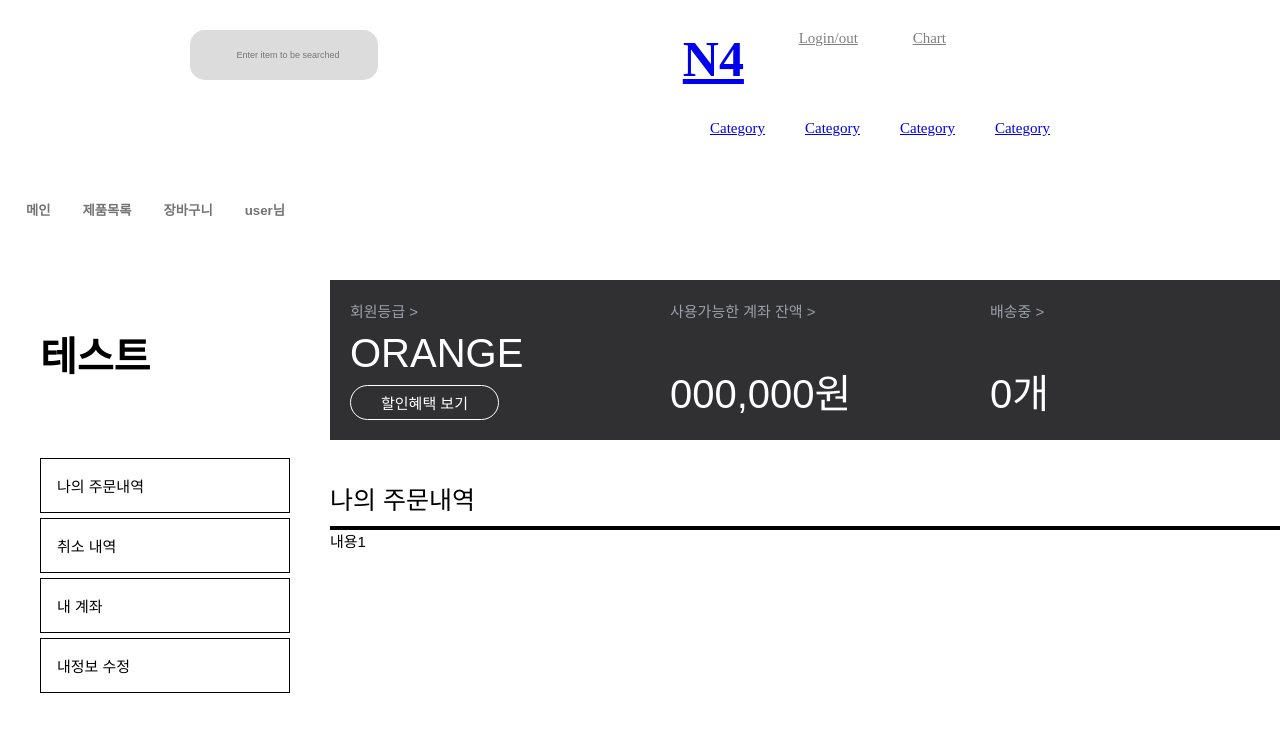
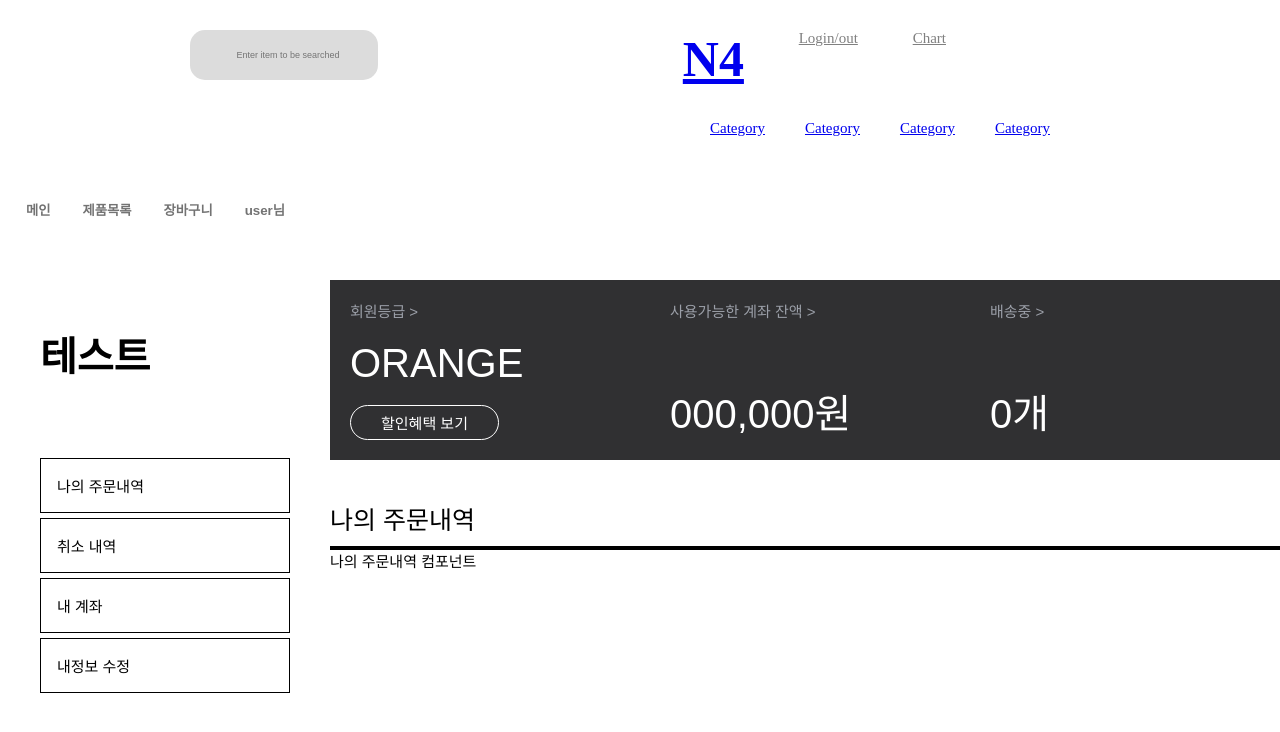
Before and after one commit to shopping-mall-Frontend/team-project, a React (Create React App) app: page /user in a window 1280 px wide. Shown: the top 732 px of the page. Built offline with nearby package versions, Linux system fonts and the light colour scheme; no server answers.

Commit message:
feat: 마이페이지 컴포넌트들 생성, 탭버튼으로 연결

```diff
--- a/package.json
+++ b/package.json
@@ -7,9 +7,11 @@
     "@testing-library/react": "^13.4.0",
     "@testing-library/user-event": "^13.5.0",
     "axios": "^1.2.1",
+    "bootstrap": "^5.2.3",
     "env-cmd": "^10.1.0",
     "http-proxy-middleware": "^2.0.6",
     "react": "^18.2.0",
+    "react-bootstrap": "^2.7.0",
     "react-dom": "^18.2.0",
     "react-hook-form": "^7.40.0",
     "react-router-dom": "^6.6.0",
--- /dev/null
+++ b/src/components/Mypage/Account.js
@@ -0,0 +1,10 @@
+import React from 'react';
+import styled from 'styled-components';
+
+const Account = () => {
+  return <Container>내 계좌 컴포넌트</Container>;
+};
+
+const Container = styled.div``;
+
+export default Account;
--- /dev/null
+++ b/src/components/Mypage/CancleHistory.js
@@ -0,0 +1,10 @@
+import React from 'react';
+import styled from 'styled-components';
+
+const CancleHistory = () => {
+  return <Container>취소내역 컴포넌트</Container>;
+};
+
+const Container = styled.div``;
+
+export default CancleHistory;
--- /dev/null
+++ b/src/components/Mypage/EditMemberInfo.js
@@ -0,0 +1,10 @@
+import React from 'react';
+import styled from 'styled-components';
+
+const EditMemberInfo = () => {
+  return <Container>내정보 수정 컴포넌트</Container>;
+};
+
+const Container = styled.div``;
+
+export default EditMemberInfo;
--- a/src/pages/UserPage.js
+++ b/src/pages/UserPage.js
@@ -3,15 +3,19 @@ import styled from 'styled-components';
 import Header from '../components/Header';
 import Navbar from '../components/Navbar';
 import OrderHistory from '../components/Mypage/OrderHistory';
+import CancleHistory from '../components/Mypage/CancleHistory';
+import Account from '../components/Mypage/Account';
+import EditMemberInfo from '../components/Mypage/EditMemberInfo';
 
 const UserPage = () => {
   const array = [
-    { id: 0, title: '나의 주문내역', description: '내용1' },
-    { id: 1, title: '취소 내역', description: '내용2' },
-    { id: 2, title: '내 계좌', description: '내용3' },
-    { id: 3, title: '내정보 수정', description: '내용4' },
+    { id: 0, title: '나의 주문내역', description: <OrderHistory /> },
+    { id: 1, title: '취소 내역', description: <CancleHistory /> },
+    { id: 2, title: '내 계좌', description: <Account /> },
+    { id: 3, title: '내정보 수정', description: <EditMemberInfo /> },
   ];
   const [title, setTitle] = useState(0);
+
   return (
     <Container>
       <Header />
@@ -42,18 +46,17 @@ const UserPage = () => {
           </UserInfo>
           <Details>
             <Title>
-              {' '}
               {array
                 .filter((item) => title === item.id)
                 .map((item) => (
-                  <div>{item.title}</div>
+                  <div key={item.id}>{item.title}</div>
                 ))}
             </Title>
             <div>
               {array
                 .filter((item) => title === item.id)
                 .map((item) => (
-                  <div>{item.description}</div>
+                  <div key={item.id}>{item.description}</div>
                 ))}
             </div>
           </Details>
@@ -110,7 +113,7 @@ const UserInfo = styled.div`
   gap: 20px;
   padding: 20px;
   width: 100%;
-  height: 120px;
+  height: 140px;
   background-color: #303032;
   color: #9b9fa8;
 
```
Also changed, not shown: 1 other file (tests, documents, lock files or other folders).
